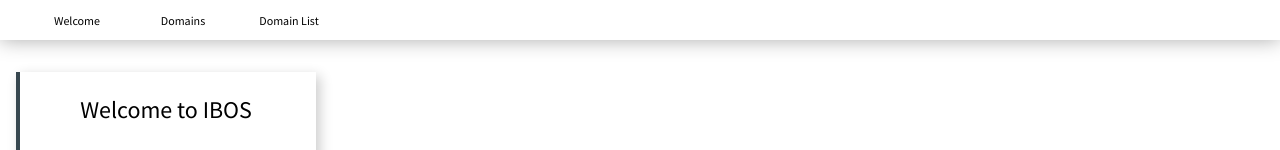
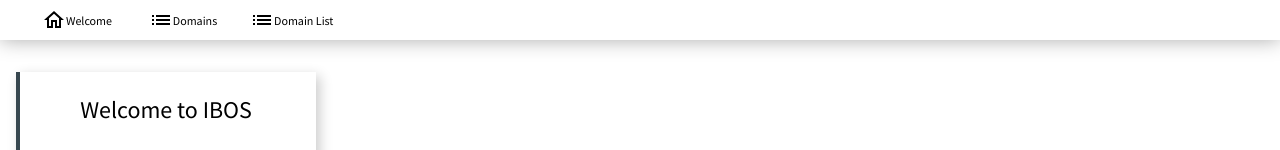
Before and after one commit to fromITzerotoIThero/IBOS, a React (Create React App) app: page / in a window 1280 px wide. Shown: the top 150 px of the page. Built offline with nearby package versions, Linux system fonts and the light colour scheme.

Commit message:
Header and NavBarEntry looking better

```diff
--- a/src/components/Header/Header.jsx
+++ b/src/components/Header/Header.jsx
@@ -1,6 +1,5 @@
 import React from 'react';
 import styles from './Header.module.css';
-import { NavLink } from 'react-router-dom';
 import HomeOutlinedIcon from '@mui/icons-material/HomeOutlined';
 import ListIcon from '@mui/icons-material/List';
 import NavBarEntry from '../NavBarEntry/NavBarEntry';
@@ -10,20 +9,20 @@ function Header() {
     return (
         <div className={styles.header}>
             <NavBarEntry
-                to="/"
-                iconName=""
+                targetName="/"
+                icon={<HomeOutlinedIcon />}
                 entryName="Welcome"
             />
 
             <NavBarEntry
-                to="domainsoverview"
-                iconName=""
+                targetName="/domainsoverview"
+                icon={<ListIcon />}
                 entryName="Domains"
             />
 
             <NavBarEntry
-                to="/domainlist"
-                iconName=""
+                targetName="/domainlist"
+                icon={<ListIcon />}
                 entryName="Domain List"
             />
         </div>
--- a/src/components/NavBarEntry/NavBarEntry.jsx
+++ b/src/components/NavBarEntry/NavBarEntry.jsx
@@ -2,14 +2,13 @@ import React from 'react';
 import styles from './NavBarEntry.module.css';
 import { NavLink } from 'react-router-dom';
 
-function NavBarEntry({ targetName, entryName, iconName }) {
+function NavBarEntry({ targetName, entryName, icon }) {
 
     return (
         <NavLink
             to={targetName}
             className={styles.navbar__entry}>
-                {/* {<{iconName} />} */}
-                {iconName}
+                {icon}
                 {entryName}
         </NavLink>
         );
```
